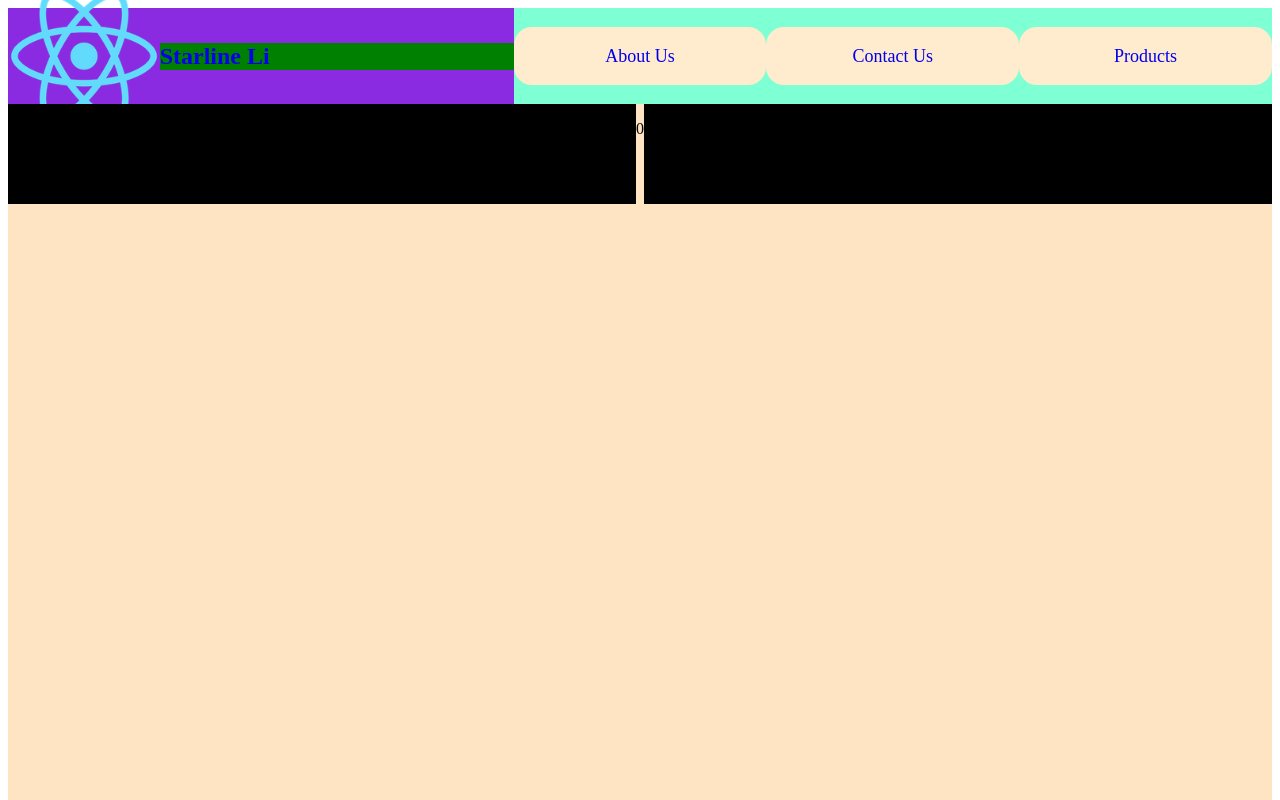
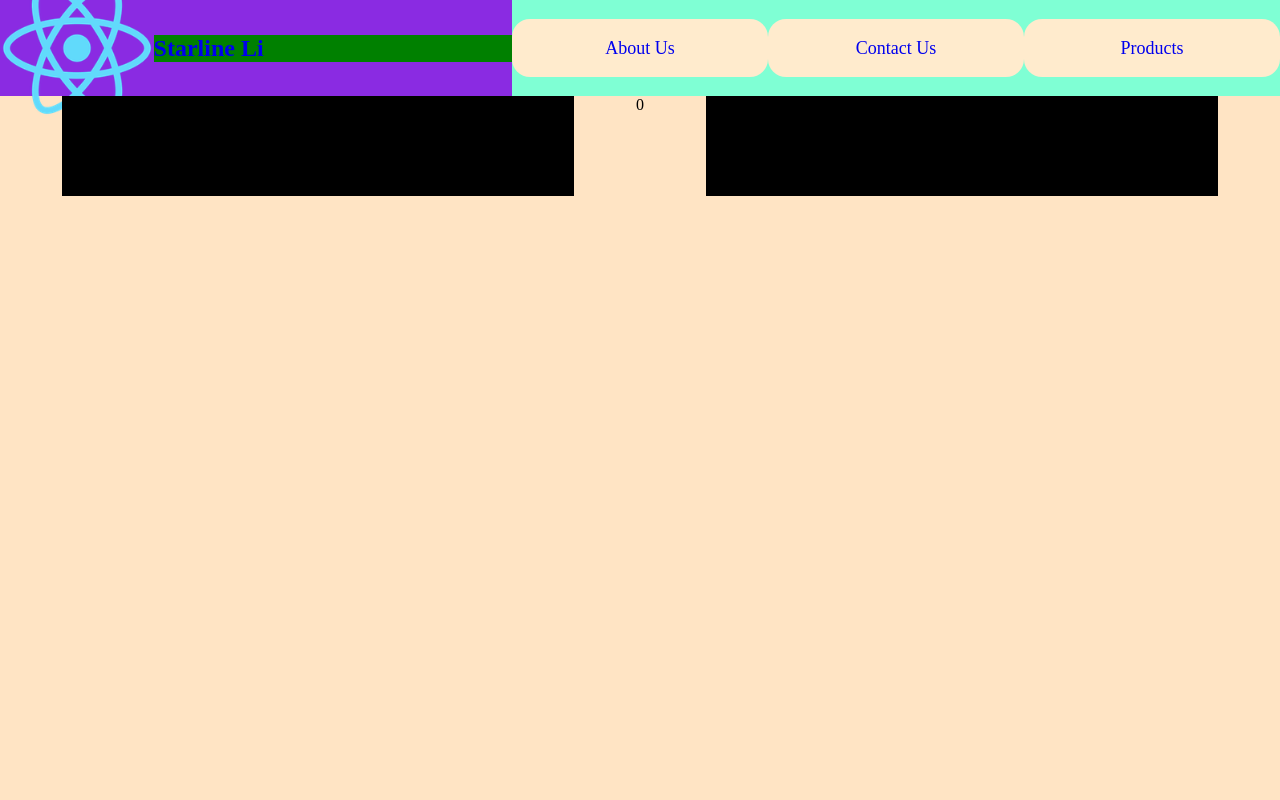
Before and after one commit to Simoidne/Starline-Li-onto-React, a React (Create React App) app: page / in a window 1280 px wide. Shown: the top 800 px of the page. Built offline with nearby package versions, Linux system fonts and the light colour scheme.

Commit message:
fixed slideshow, need to add images now

```diff
--- a/src/components/Header.js
+++ b/src/components/Header.js
@@ -4,7 +4,7 @@ const Header = ({ company }) => {
   return (
     <header>
       <a className="logo_container" href="index.html">
-        <img src="logo192.png" alt="" />
+        <img src="media/logo192.png" alt="" />
         <h1>{company}</h1>
       </a>
       <div className="nav_container">
--- a/src/components/Slideshow.js
+++ b/src/components/Slideshow.js
@@ -7,7 +7,7 @@ function Slideshow() {
   const [currentSlide, setCurrentSlide] = useState(0)
   const slideNum = 3
 
-  function prevButtonClicked() {
+  const prevButtonClicked = () => {
     if (currentSlide === 0) {
       setCurrentSlide(slideNum - 1)
     } else {
@@ -16,20 +16,20 @@ function Slideshow() {
     console.log("Prev Button Clicked!")
   }
 
-  // function nextButtonClicked() {
-  //   if (currentSlide === slideNum - 1) {
-  //     currentSlide = 0
-  //   } else {
-  //     currentSlide += 1
-  //   }
-  //   console.log("Next Button Clicked!")
-  // }
+  const nextButtonClicked = () => {
+    if (currentSlide === slideNum - 1) {
+      setCurrentSlide(0)
+    } else {
+      setCurrentSlide(currentSlide + 1)
+    }
+    console.log("Next Button Clicked!")
+  }
 
   return (
     <div className="slideshow">
-      <PrevButton onClick="prevButtonClicked()"/>
+      <PrevButton onClick={prevButtonClicked} />
       <Slide slide={currentSlide}/>
-      <NextButton />
+      <NextButton onClick={nextButtonClicked} />
     </div>
   )
 }
--- a/src/components/slideshow_components/NextButton.js
+++ b/src/components/slideshow_components/NextButton.js
@@ -1,7 +1,7 @@
 
-function NextButton() {
+function NextButton({ onClick }) {
   return (
-    <div className="nextButton">
+    <div className="nextButton" onClick={onClick}>
 
     </div>
   )
--- a/src/components/slideshow_components/PrevButton.js
+++ b/src/components/slideshow_components/PrevButton.js
@@ -1,9 +1,11 @@
-function PrevButton({ currentSlide, slideNum }) {
+function PrevButton({ onClick }) {
   return (
-    <div className="prevButton">
+    <div className="prevButton" onClick={onClick}>
 
     </div>
   )
 }
 
+
+
 export default PrevButton
--- a/src/components/slideshow_components/Slide.js
+++ b/src/components/slideshow_components/Slide.js
@@ -1,9 +1,13 @@
-function Slide(props) {
+function Slide({ slide }) {
+  // const images = [
+  //   "media/slide-images/image1.png",
 
+  // ]
 
   return (
     <div>
-      <p>{props.slide}</p>
+      <p>{slide}</p>
+      {/* <img src={images} alt="" /> */}
     </div>
   )
 }
--- a/src/index.css
+++ b/src/index.css
@@ -1,5 +1,6 @@
 * {
   text-decoration: none;
+  margin: 0px;
 }
 
 
@@ -50,10 +51,13 @@ header {
   font-size: large;
 }
 
+
+
 /*SLIDESHOW CSS*/
 .slideshow {
   background-color: bisque;
   display: flex;
+  justify-content: space-evenly;
   height: 1000px;
   width: 100%;
 }
@@ -61,11 +65,11 @@ header {
 .nextButton {
   background-color: black;
   height: 100px;
-  width: 50%;
+  width: 40%;
 }
 
 .prevButton {
   background-color: black;
   height: 100px;
-  width: 50%;
+  width: 40%;
 }
```
Also changed, not shown: public/media/logo192.png (renamed from public/logo192.png), public/media/logo512.png (renamed from public/logo512.png).
